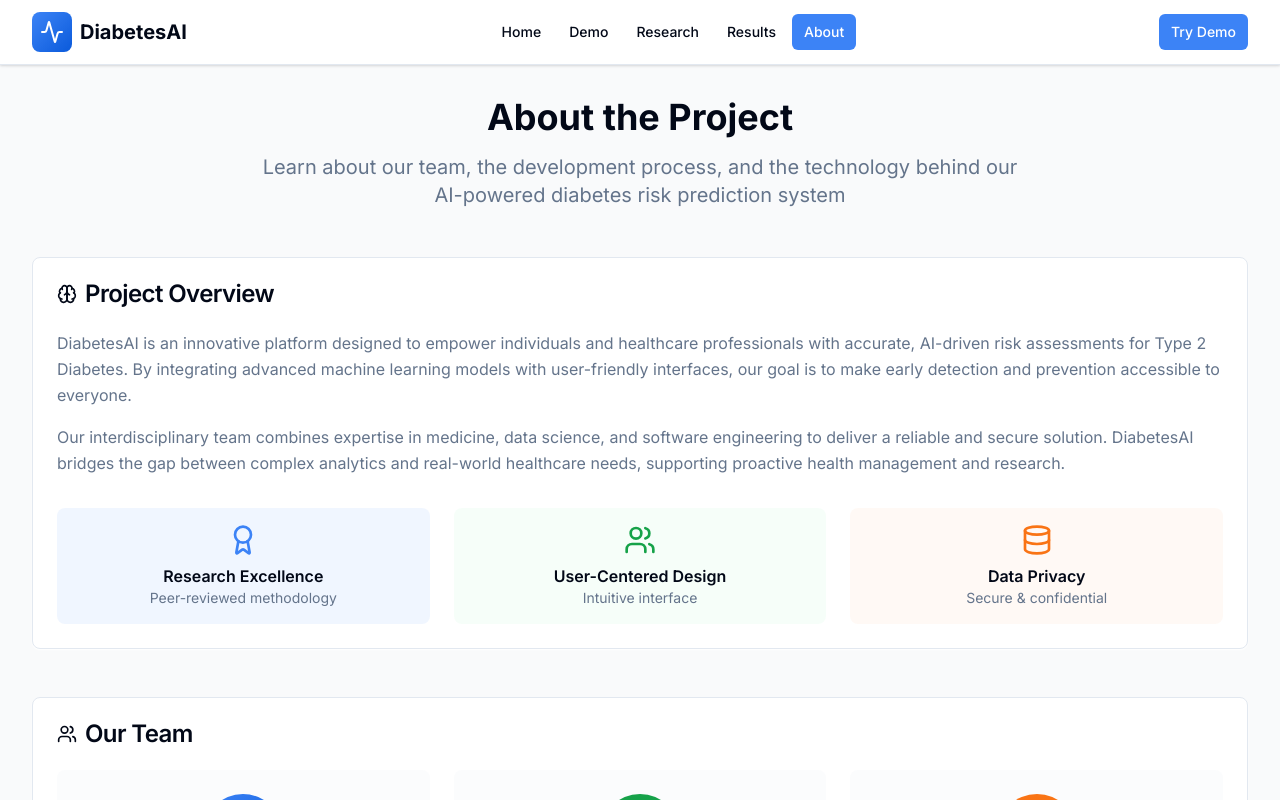
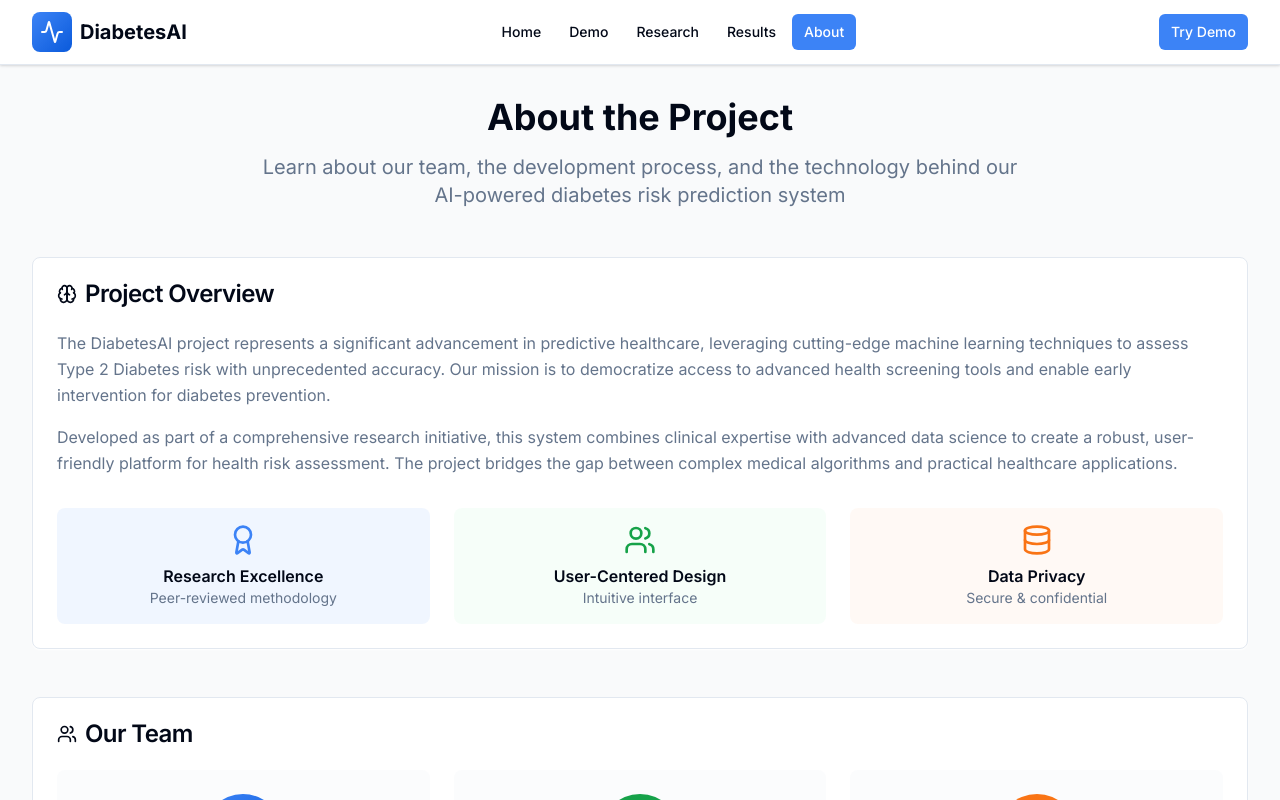
Before and after one commit to Venkat-Kolasani/type2diabetes-ai, a React (Vite) app: page /about in a window 1280 px wide. Shown: the top 800 px of the page. Built offline with nearby package versions, Linux system fonts and the light colour scheme.

Commit message:
Revert "Add About page with project and team info"

```diff
--- a/src/pages/About.tsx
+++ b/src/pages/About.tsx
@@ -40,15 +40,17 @@ export default function About() {
           <CardContent>
             <div className="prose max-w-none">
               <p className="text-muted-foreground leading-relaxed mb-4">
-                DiabetesAI is an innovative platform designed to empower individuals and healthcare professionals
-                with accurate, AI-driven risk assessments for Type 2 Diabetes. By integrating advanced machine
-                learning models with user-friendly interfaces, our goal is to make early detection and prevention
-                accessible to everyone.
+                The DiabetesAI project represents a significant advancement in predictive healthcare,
+                leveraging cutting-edge machine learning techniques to assess Type 2 Diabetes risk
+                with unprecedented accuracy. Our mission is to democratize access to advanced health
+                screening tools and enable early intervention for diabetes prevention.
               </p>
+
               <p className="text-muted-foreground leading-relaxed mb-4">
-                Our interdisciplinary team combines expertise in medicine, data science, and software engineering
-                to deliver a reliable and secure solution. DiabetesAI bridges the gap between complex analytics
-                and real-world healthcare needs, supporting proactive health management and research.
+                Developed as part of a comprehensive research initiative, this system combines
+                clinical expertise with advanced data science to create a robust, user-friendly
+                platform for health risk assessment. The project bridges the gap between complex
+                medical algorithms and practical healthcare applications.
               </p>
 
               <div className="grid grid-cols-1 md:grid-cols-3 gap-6 mt-8">
```
